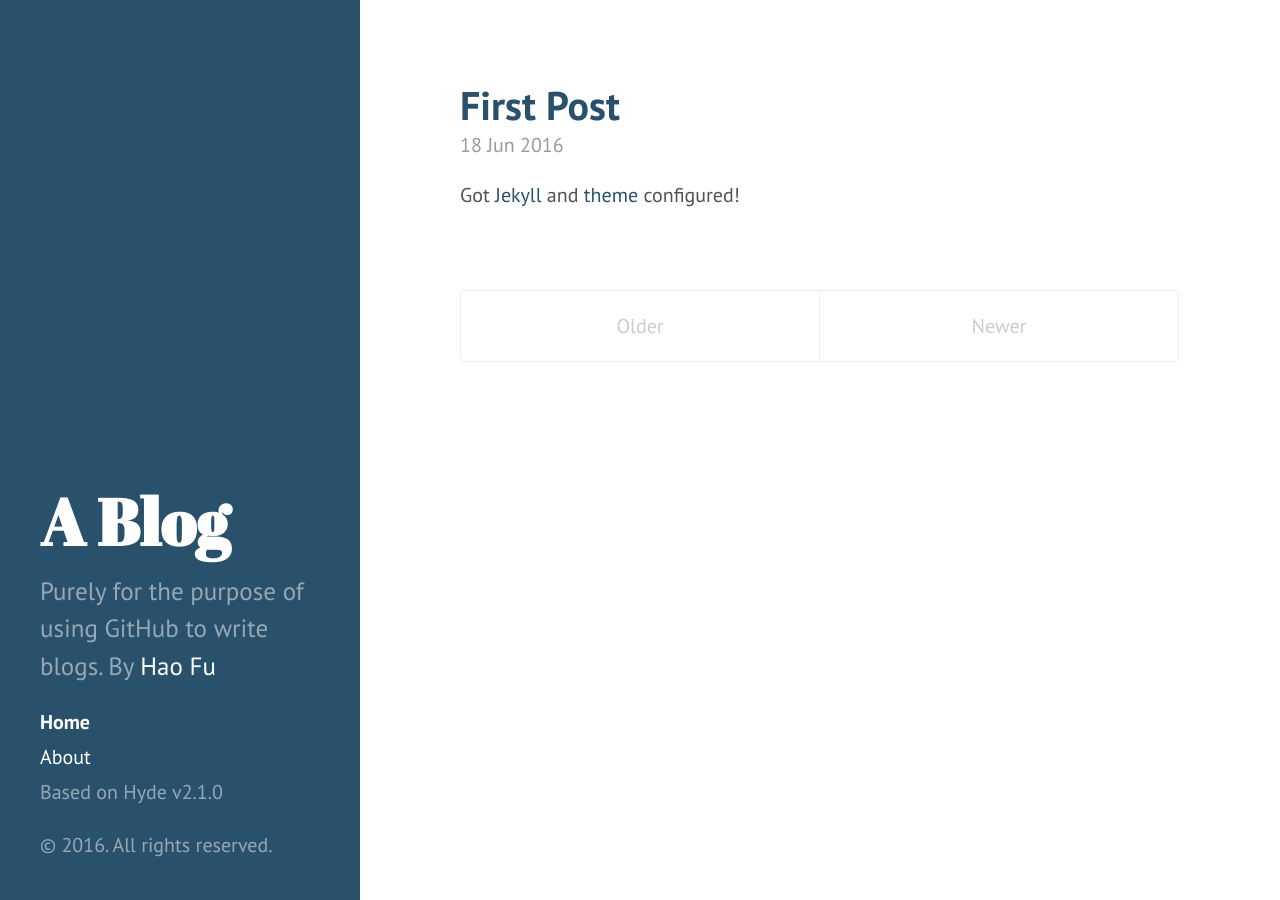
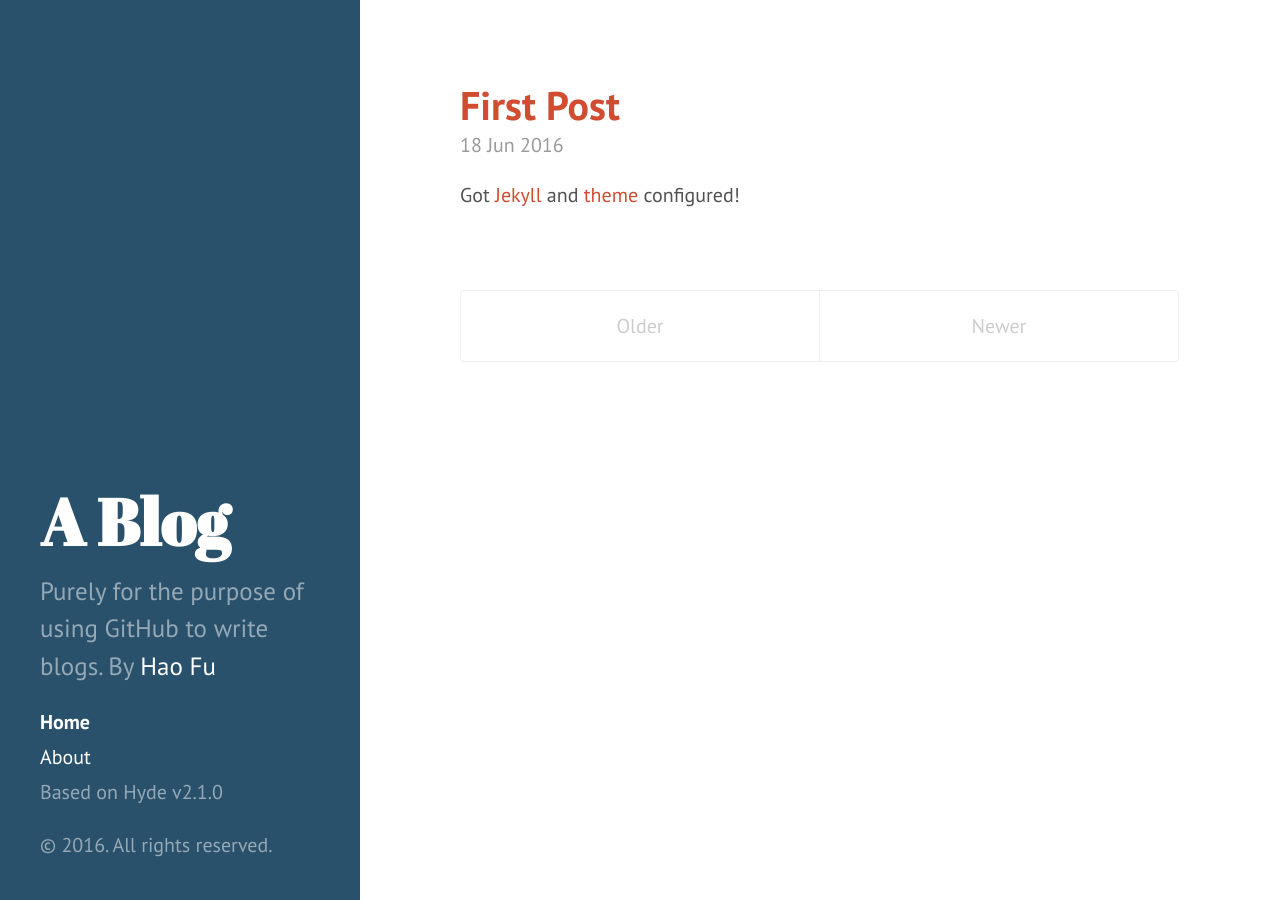
Before and after one commit to solosodium/solosodium.github.io, a Jekyll site: the page built from index.html, in a window 1280 px wide. Built offline with Jekyll 4.4.1, drawn with Linux system fonts in a browser that asks for light colours; the list of posts is cut into pages by our own code.

Commit message:
Update theme

```diff
--- a/public/css/hyde.css
+++ b/public/css/hyde.css
@@ -226,7 +226,9 @@ a.sidebar-nav-item:focus {
 .theme-base-0d .sidebar {
   background-color: #2a516b;
 }
-.theme-base-0d .content a,
+.theme-base-0d .content a {
+  color: #d14d32;
+}
 .theme-base-0d .related-posts li a:hover {
   color: #2a516b;
 }
```
